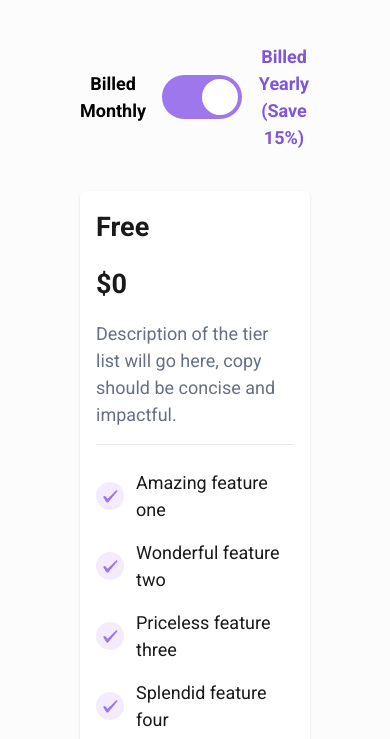
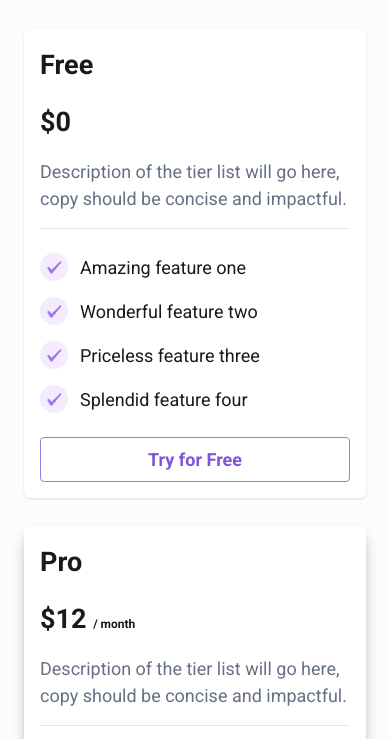
Before and after one commit to Oluwatayoo/Tailwind-Pricing-Grid-Projects, a plain HTML site: page Pricing Grid 5/index.html in a window 390 px wide. Shown: the part 221-960 px from the top of the page. Drawn offline with nearby package versions, Linux system fonts and the light colour scheme.

Commit message:
Modified the HTML file

```diff
--- a/Pricing Grid 5/index.html
+++ b/Pricing Grid 5/index.html
@@ -15,7 +15,7 @@
   <body>
     <!-- Global Container -->
     <div
-      class="flex items-center justify-center min-h-screen bg-[#FCFCFD] p-20 font-['Roboto']"
+      class="flex items-center justify-center min-h-screen bg-[#FCFCFD] py-8 px-6 md:p-20 font-['Roboto']"
     >
       <div>
         <div class="flex flex-col items-center">
```
Also changed, not shown: Pricing Grid 4/index.html (+1 -1 lines), Pricing Grid 4/css/style.css.
